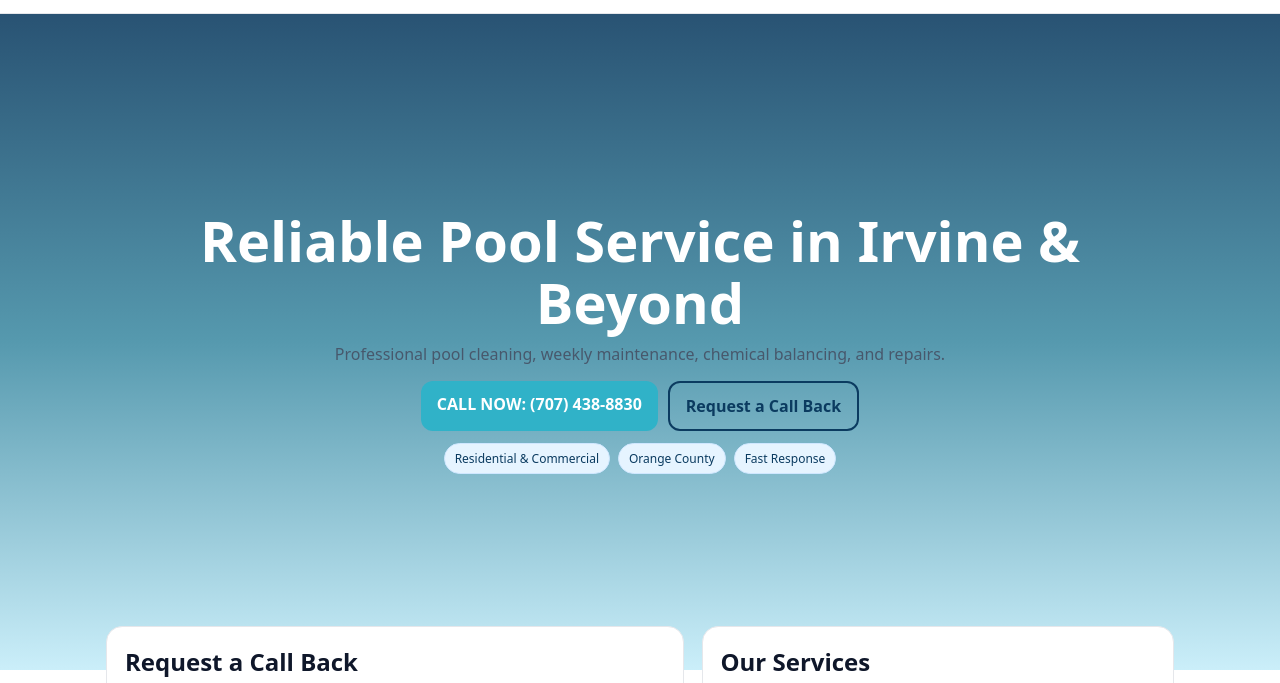
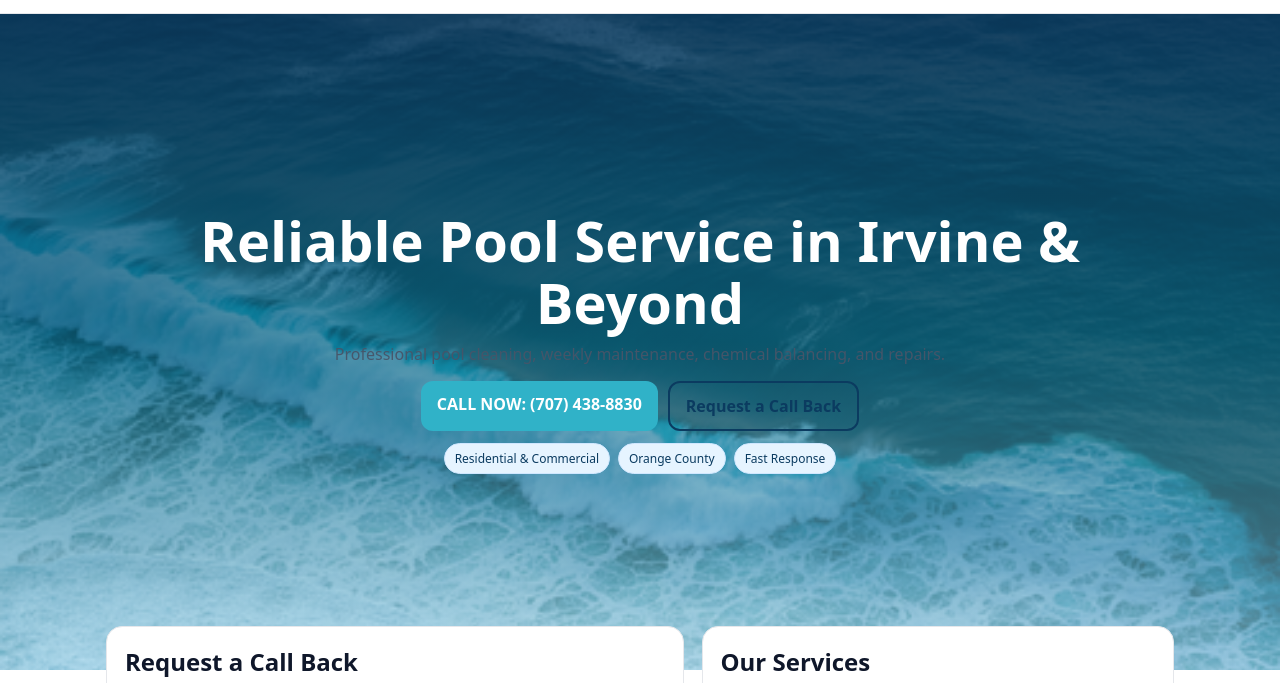
Before and after one commit to anthonyconger/sierrapacificpools, a plain HTML site: page index.html in a window 1280 px wide. Shown: the part 65-748 px from the top of the page. Drawn offline with Linux system fonts and the light colour scheme.

Commit message:
index.html

```diff
--- a/index.html
+++ b/index.html
@@ -14,7 +14,7 @@
       --text-light: #ffffff;   /* text on hero */
       /* To use a photo in the hero background, set the URL below */
       /* Example: url('https://your-image-url.jpg') */
-      --hero-image: none; /* change to: url('YOUR_PHOTO_URL') */
+     --hero-image: url('https://raw.githubusercontent.com/anthonyconger/sierrapacificpools/main/Crashing-Waves.jpg');
       --logo-width: 44px; /* adjust your logo size */
     }
 
```
